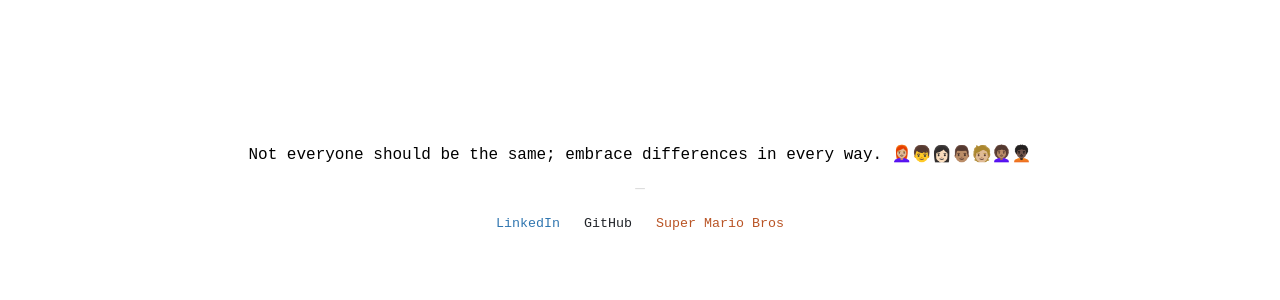
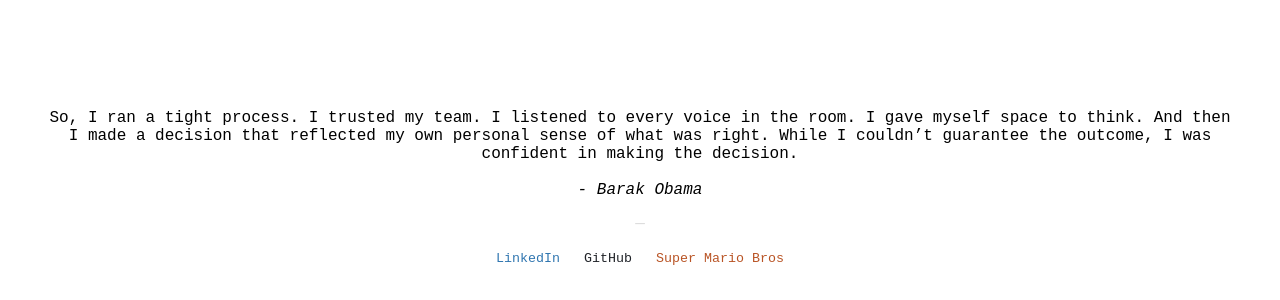
Before and after one commit to vicovictor/vicovictor.github.io, a plain HTML site: page index.html in a window 1280 px wide. Shown: the part 212-512 px from the top of the page. Drawn offline with Linux system fonts and the light colour scheme; a web font is replaced by a local one.

Commit message:
Add Obama quote, reduce width to 80%, refine other quotes

```diff
--- a/index.html
+++ b/index.html
@@ -20,6 +20,10 @@
       text-align: center;
     }
 
+    body main {
+      width: 80;
+    }
+
     .links a {
       text-decoration: none;
       margin-right: 1rem;
@@ -35,11 +39,12 @@
         "I'm crazy, but I'm not stupid.",
         "Luck does not necessarily imply correctness.",
         "Great UX is designing for <strike><em>stupid</em></strike> virgin users.",
-        "UX > UI",
+        "(Functional Product + UX) > UI",
         "Always leave room for improvement.",
         "Ship minimum viable products fast, not 💩 products fast.",
         "If everything you have is taken away, what remains of you?",
-        "Not everyone should be the same; embrace differences in every way. 👩🏼‍🦰👦👩🏻👨🏽🧑🏼👩🏽‍🦱🧑🏿‍🦱"
+        "Not everyone is/should be the same as you; embrace differences in every way. 👩🏼‍🦰👦👩🏻👨🏽🧑🏼👩🏽‍🦱🧑🏿‍🦱",
+        "So, I ran a tight process. I trusted my team. I listened to every voice in the room. I gave myself space to think. And then I made a decision that reflected my own personal sense of what was right. While I couldn’t guarantee the outcome, I was confident in making the decision. \<br\>\<br\>\<em\>- Barak Obama\<em\>"
       ];
       const random = Math.floor(Math.random() * quotes.length);
       var quoteEl = document.getElementsByClassName("quote")[0];
@@ -48,7 +53,7 @@
   </script>
 </head>
 <body>
-  <div>
+  <main>
     <blockquote class="quote"></blockquote>
     <p style="color:#ddd">—</p>
     <p class="links">
@@ -58,6 +63,6 @@
         <a href="mario/index.html" style="color:#b95425;">Super Mario Bros</a>
       </small>
     </p>
-  </div>
+  </main>
 </body>
 </html>
```
